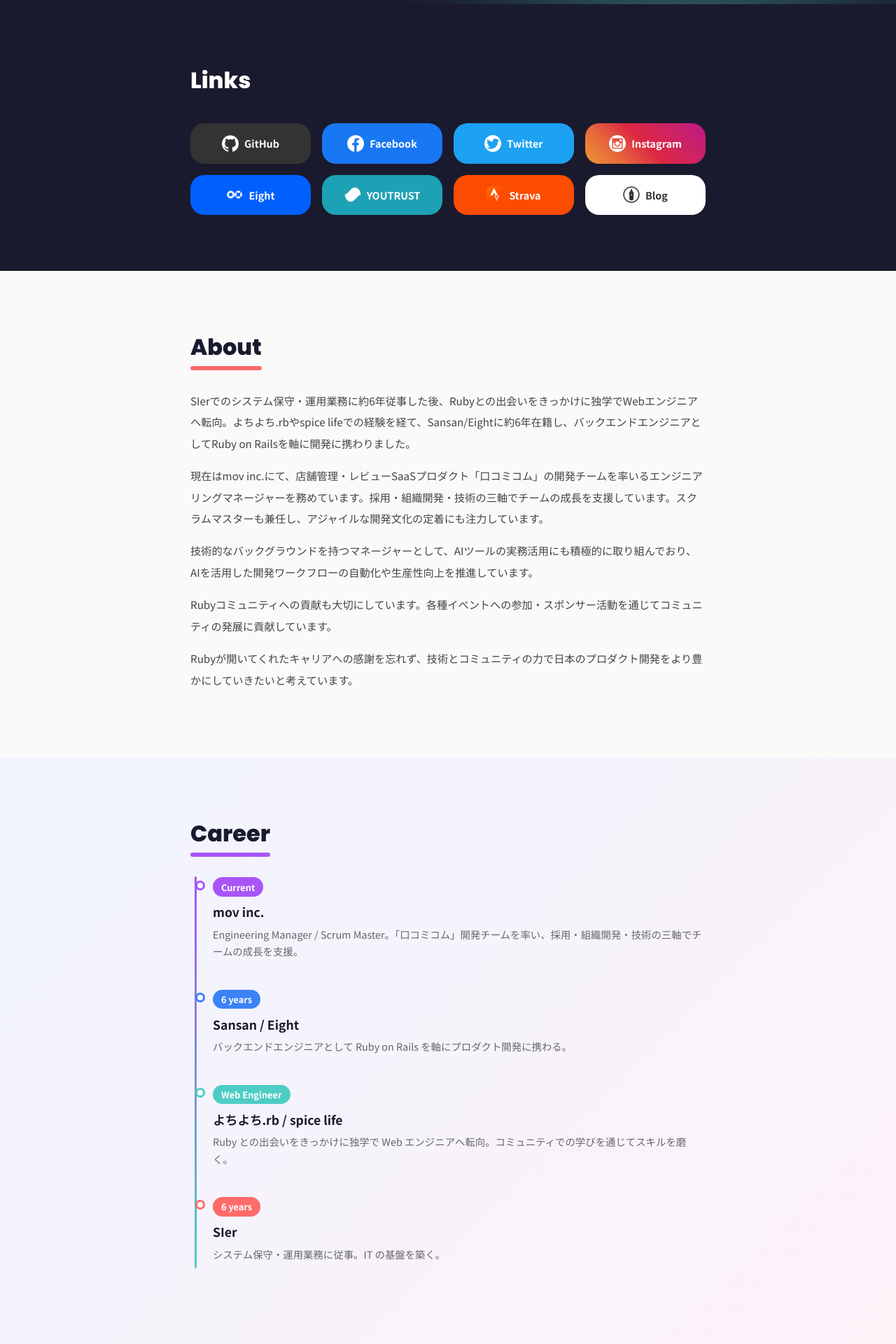
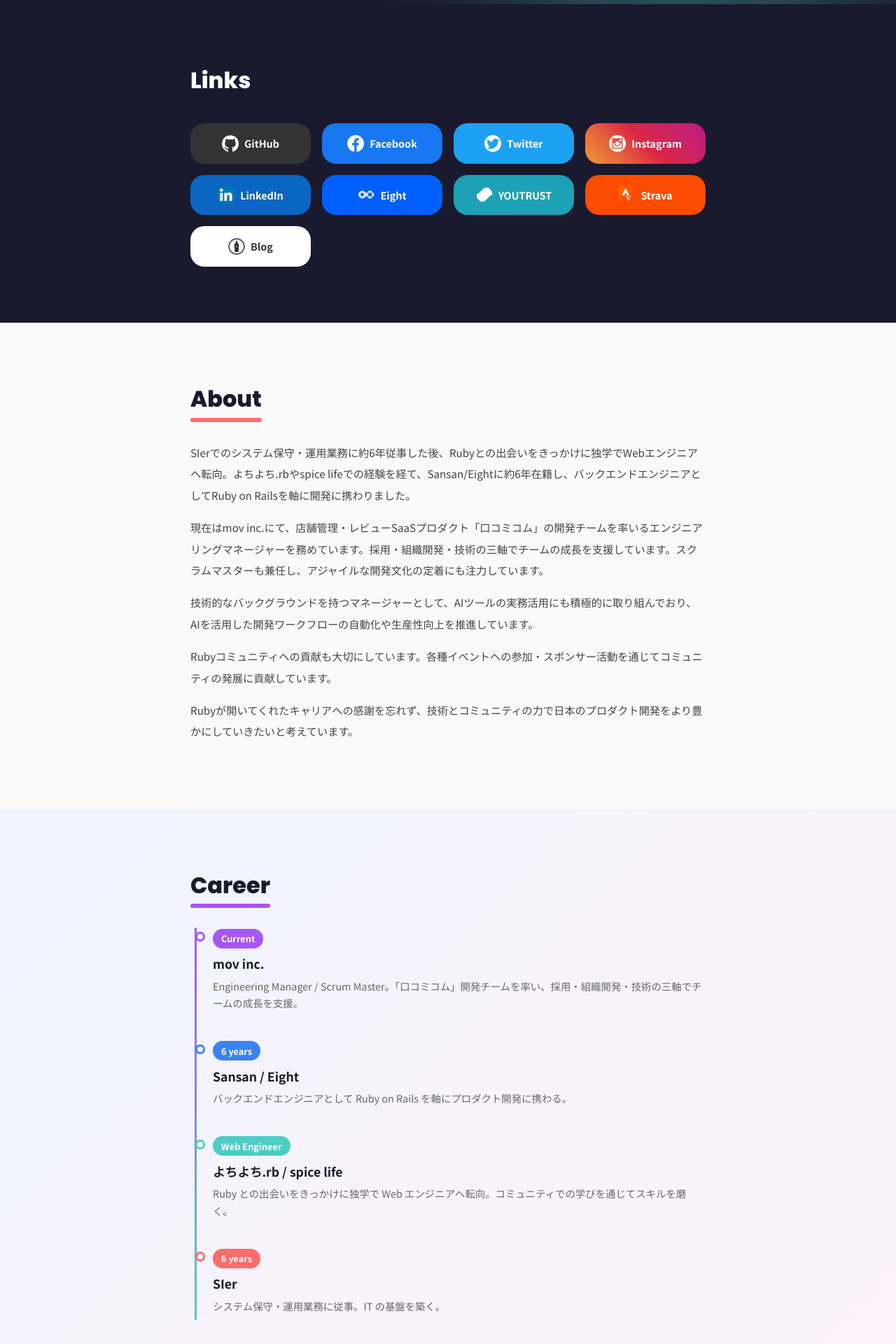
Before and after one commit to yuki3738/yuki3738.github.io, a Jekyll site: the page built from index.html, in a window 1280 px wide. Shown: the part 894-2814 px from the top of the page at 70% size. Built offline with Jekyll 4.4.1, drawn with Linux system fonts in a browser that asks for light colours.

Commit message:
feat: add LinkedIn link to SNS section

```diff
--- a/assets/css/style.scss
+++ b/assets/css/style.scss
@@ -421,6 +421,14 @@
 .link-card--facebook { background: #1877F2; }
 .link-card--twitter { background: #1DA1F2; }
 .link-card--instagram { background: linear-gradient(45deg, #f09433, #e6683c, #dc2743, #cc2366, #bc1888); }
+.link-card--linkedin {
+  background: #0A66C2;
+
+  img {
+    filter: none;
+    border-radius: 6px;
+  }
+}
 .link-card--eight { background: #0060FF; }
 .link-card--youtrust { background: #1DA1B5; }
 .link-card--strava {
--- a/index.html
+++ b/index.html
@@ -42,6 +42,9 @@
       </a>
       <a href="https://www.instagram.com/yuki3738/" target="_blank" rel="noopener" class="link-card link-card--instagram">
         <img src="/assets/images/social-instagram-circle.png" alt="">Instagram
+      </a>
+      <a href="https://www.linkedin.com/in/yuki3738/" target="_blank" rel="noopener" class="link-card link-card--linkedin">
+        <img src="/assets/images/linkedin-logo.png" alt="">LinkedIn
       </a>
       <a href="https://8card.net/p/yuki3738" target="_blank" rel="noopener" class="link-card link-card--eight">
         <img src="/assets/images/eight-logo.png" alt="">Eight
```
Also changed, not shown: assets/images/linkedin-logo.png (added).
